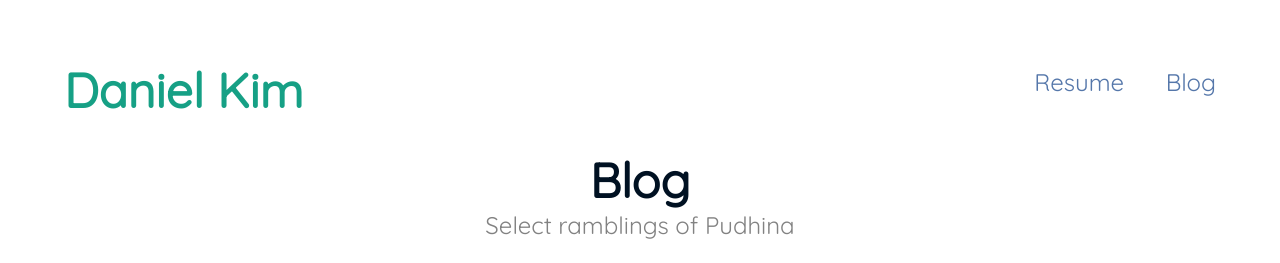
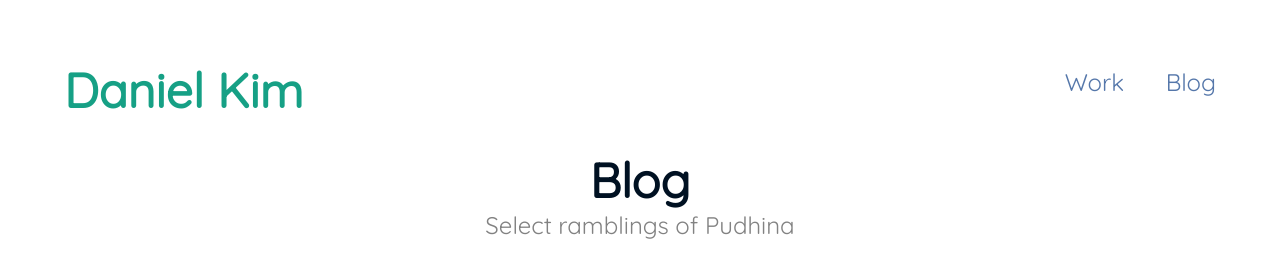
Before and after one commit to danielk56/danielk56.github.io, a Jekyll site: the page built from blog.md, in a window 1280 px wide. Shown: the top 263 px of the page. Built offline with Jekyll 4.4.1, drawn with Linux system fonts in a browser that asks for light colours.

Commit message:
Update header.html

```diff
--- a/_includes/header.html
+++ b/_includes/header.html
@@ -6,7 +6,7 @@
 <div class="navigation1">
 
 <ul class="menu">
-<li class="menu__entry"><a href="{{ '/resume' | prepend: site.baseurl }}">Resume</a></li>
+<li class="menu__entry"><a href="{{ '/work' | prepend: site.baseurl }}">Work</a></li>
 <li class="menu__entry"><a href="{{ '/blog' | prepend: site.baseurl }}">Blog</a></li>
 </div>
 </ul>
```
